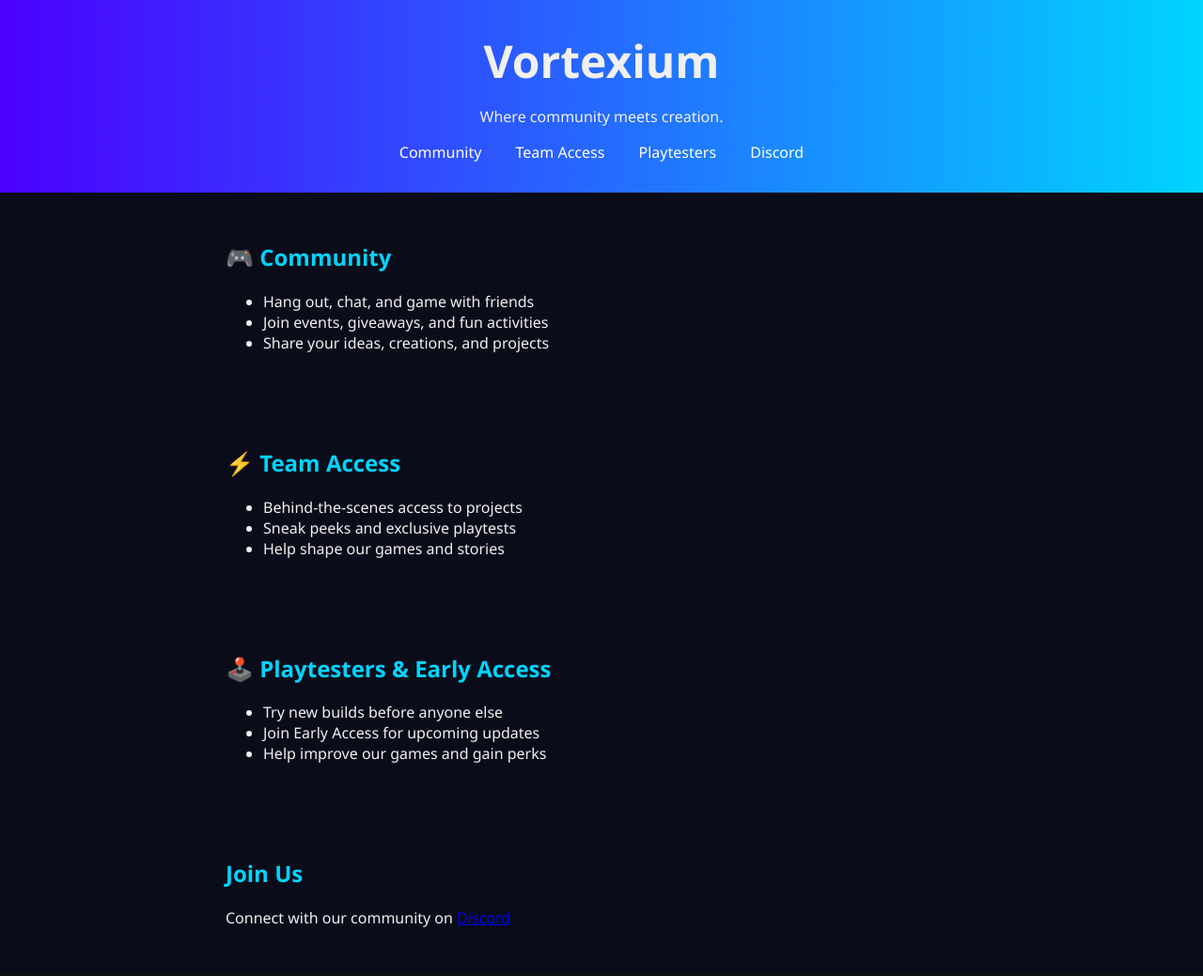
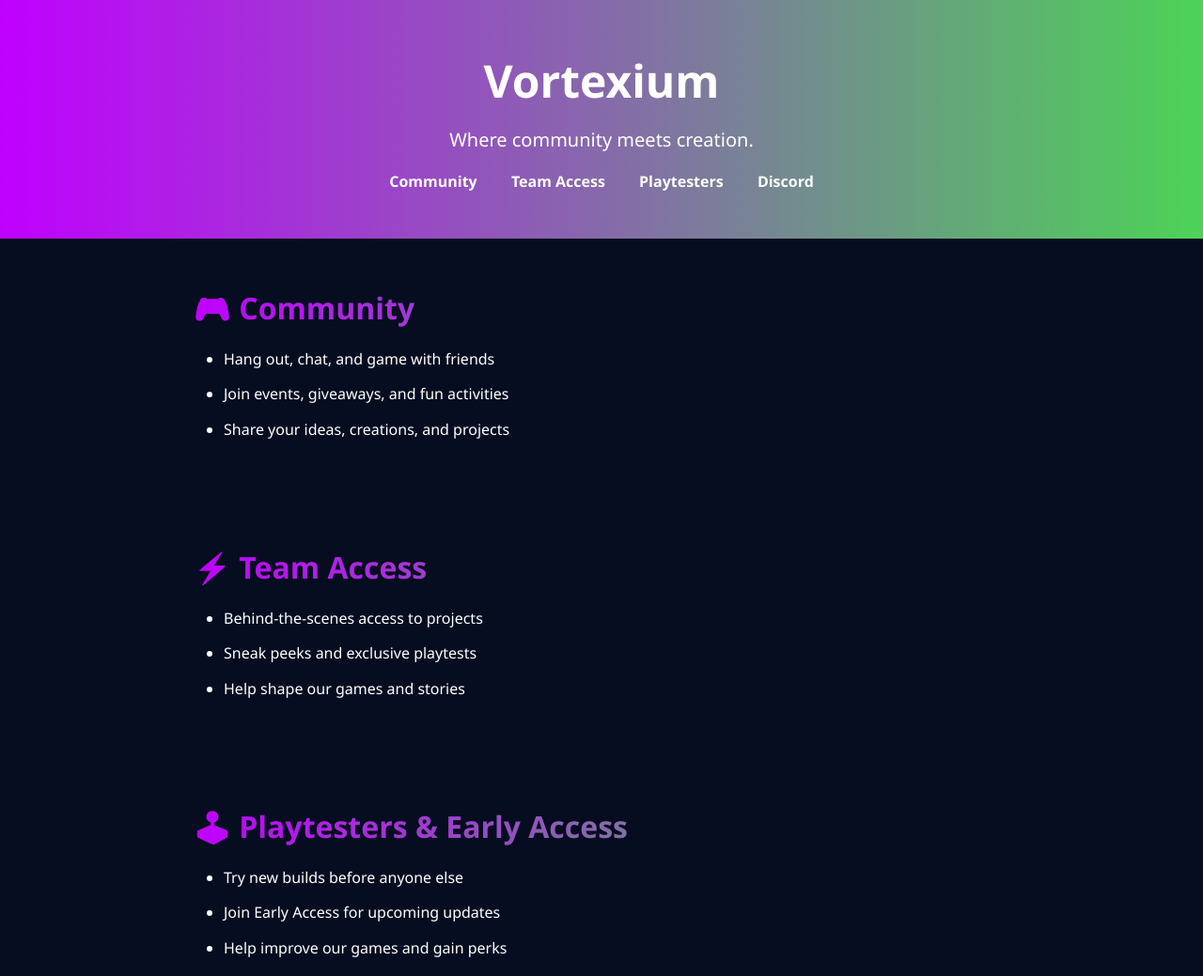
Before and after one commit to TeamVortexium/Vortexium-Website, a plain HTML site: page index.html in a window 1280 px wide. Shown: the top 1039 px of the page at 94% size. Drawn offline with Linux system fonts and the light colour scheme.

Commit message:
Update style.css

```diff
--- a/style.css
+++ b/style.css
@@ -1,40 +1,99 @@
+/* Basic Reset */
+* {
+  margin: 0;
+  padding: 0;
+  box-sizing: border-box;
+}
+
 body {
   font-family: 'Segoe UI', sans-serif;
-  margin: 0;
-  padding: 0;
-  background: #0b0c1a;
-  color: #f0f0f0;
+  background-color: #060d20; /* Dark blue-black background */
+  color: #ffffff;
+  line-height: 1.6;
 }
 
+/* Header */
 header {
   text-align: center;
-  padding: 2rem;
-  background: linear-gradient(90deg, #4b00ff, #00d4ff);
+  padding: 3rem 1rem;
+  background: linear-gradient(90deg, #c000ff, #4cd356); /* Magenta to green */
+  color: #ffffff;
 }
 
 header h1 {
-  margin: 0;
   font-size: 3rem;
+  margin-bottom: 0.5rem;
+}
+
+header p {
+  font-size: 1.25rem;
+  font-weight: 300;
+}
+
+nav {
+  margin-top: 1rem;
 }
 
 nav a {
-  color: #fff;
+  color: #ffffff;
   text-decoration: none;
   margin: 0 1rem;
+  font-weight: bold;
+  transition: color 0.3s;
 }
 
+nav a:hover {
+  background: linear-gradient(90deg, #c000ff, #4cd356);
+  -webkit-background-clip: text;
+  -webkit-text-fill-color: transparent;
+}
+
+/* Sections */
 section {
-  padding: 2rem;
-  max-width: 800px;
+  padding: 3rem 1rem;
+  max-width: 900px;
   margin: 0 auto;
 }
 
 h2 {
-  color: #00d4ff;
+  font-size: 2rem;
+  margin-bottom: 1rem;
+  background: linear-gradient(90deg, #c000ff, #4cd356);
+  -webkit-background-clip: text;
+  -webkit-text-fill-color: transparent;
 }
 
+ul {
+  list-style-type: disc;
+  padding-left: 2rem;
+}
+
+ul li {
+  margin-bottom: 0.75rem;
+}
+
+/* Buttons & Links */
+a.button {
+  display: inline-block;
+  padding: 0.75rem 1.5rem;
+  margin-top: 1rem;
+  color: #ffffff;
+  font-weight: bold;
+  text-decoration: none;
+  border-radius: 8px;
+  background: linear-gradient(90deg, #c000ff, #4cd356);
+  transition: transform 0.2s, box-shadow 0.2s;
+}
+
+a.button:hover {
+  transform: scale(1.05);
+  box-shadow: 0 0 15px #c000ff, 0 0 15px #4cd356;
+}
+
+/* Footer */
 footer {
   text-align: center;
-  padding: 1rem;
-  background: #111;
+  padding: 2rem 1rem;
+  background-color: #0a112f;
+  color: #ffffff;
 }
```
